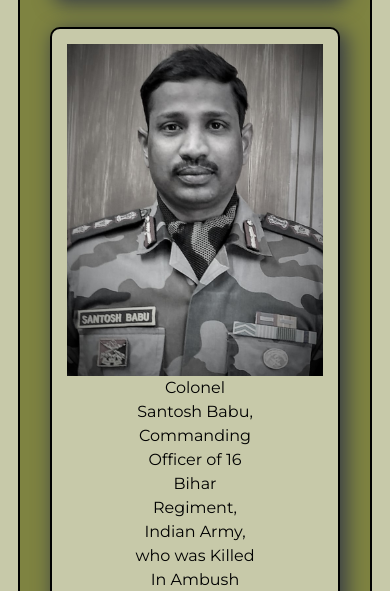
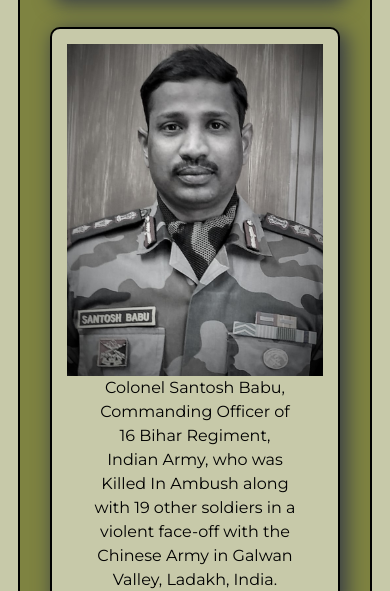
Before and after one commit to VicodinAbuser/Tribute-Page---Bihar-Regiment-FreeCodeCamp-RWD-Project-, a plain HTML site: page index.html in a window 390 px wide. Shown: the part 254-845 px from the top of the page. Drawn offline with Linux system fonts and the light colour scheme.

Commit message:
Added Media Queries

```diff
--- a/index.html
+++ b/index.html
@@ -8,6 +8,7 @@
     <link rel="stylesheet" href="style.css">
     </link>
     <link href="https://fonts.googleapis.com/css2?family=Montserrat:wght@300;400;500;800&display=swap" rel="stylesheet">
+    <meta name="viewport" content="width=device-width, initial-scale=1.0">
 
 </head>
 
--- a/style.css
+++ b/style.css
@@ -101,3 +101,8 @@ a:hover {
     margin: auto;
     line-height: 1.5
 }
+@media only screen and (max-width: 480px) {
+    #img-caption {
+        width: 80%;
+    }
+}
```
